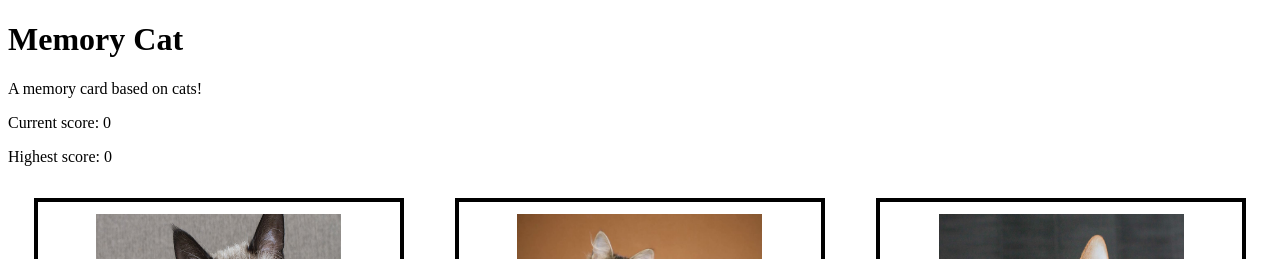
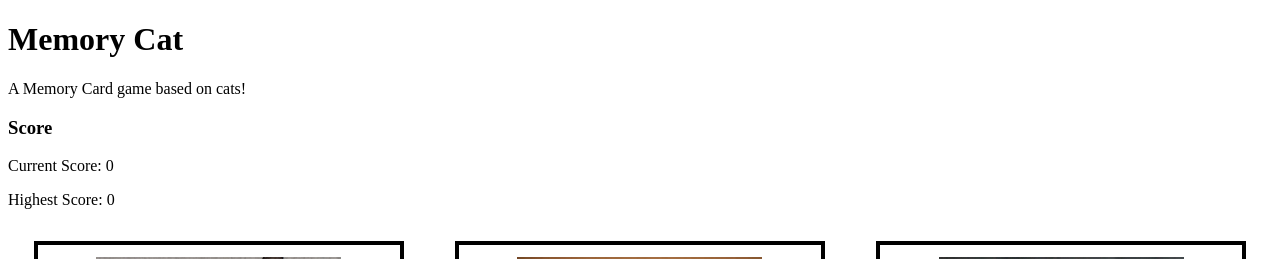
Before and after one commit to stpafk/memory-card-cat, a React (Create React App) app in the folder mca/: page / in a window 1280 px wide. Shown: the top 259 px of the page. Built offline with nearby package versions, Linux system fonts and the light colour scheme.

Commit message:
changed: header

```diff
--- a/mca/src/App.js
+++ b/mca/src/App.js
@@ -17,8 +17,6 @@ export default function App() {
     return(
         <>
         <div className="mc header">
-            <h1 className='mc title'>Memory Cat</h1>
-            <p className='mc subtitle'>A memory card based on cats!</p>
             <Header score={score} highScore={highScore}/>
         </div>
         <div className="mc main">
--- a/mca/src/components/Header.js
+++ b/mca/src/components/Header.js
@@ -3,10 +3,17 @@
 function Header({score, highScore}) {
 
     return(
-        <div className='r display-score'>
-            <p className='curr score'>Current score: {score}</p>
-            <p className="high score">Highest score: {highScore} </p>
+        <>
+        <div className="c title">
+            <h1 className='mc title'>Memory Cat</h1>
+            <p className='mc subtitle'>A Memory Card game based on cats!</p>
         </div>
+        <div className='r display score'>
+            <h3 className="r score">Score</h3>
+            <p className='curr score'>Current Score: {score}</p>
+            <p className="high score">Highest Score: {highScore} </p>
+        </div>
+        </>
     )
 
 }
```
